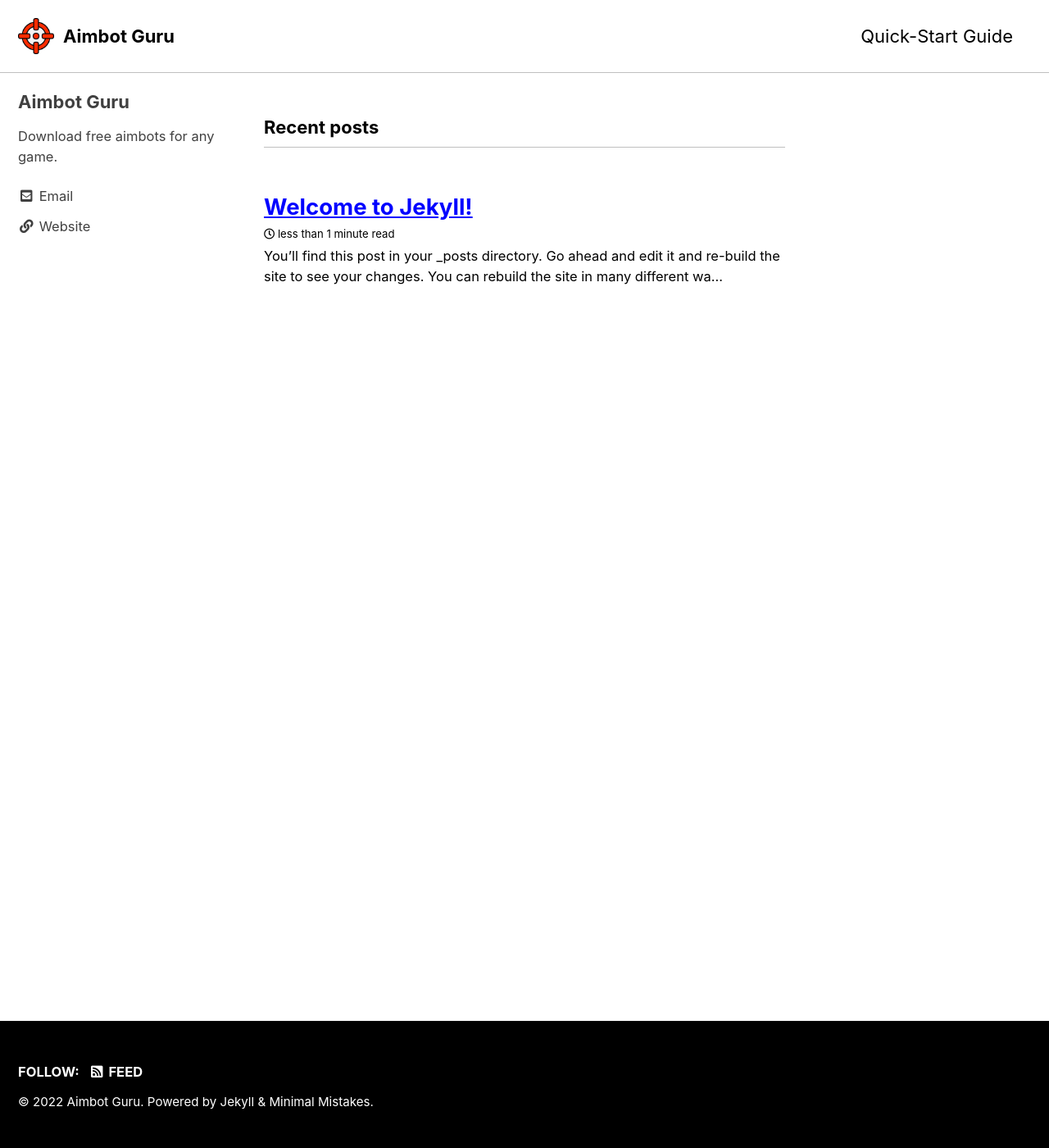
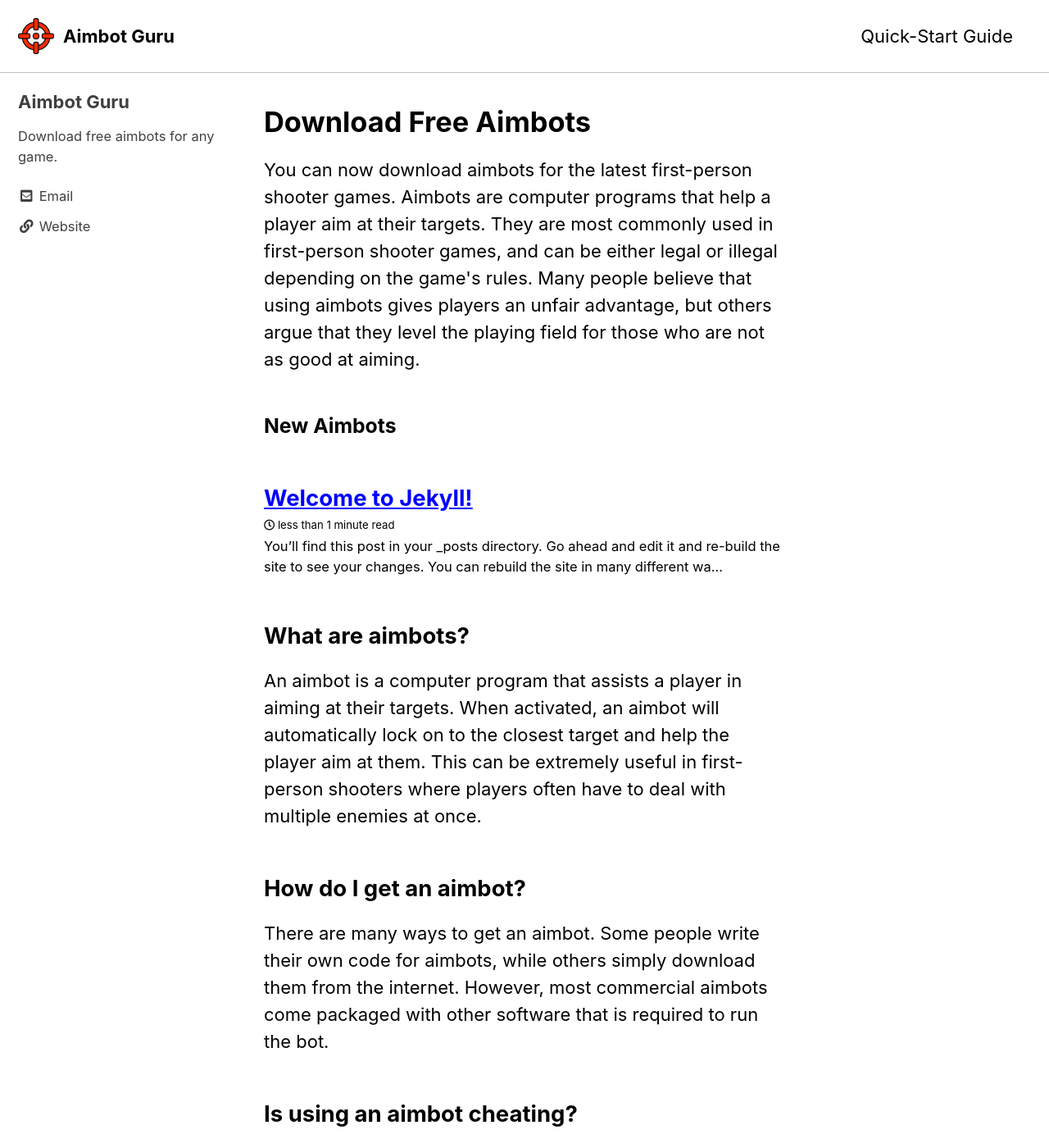
Before and after one commit to aimbotguru/aimbotguru.github.io, a Jekyll site: the page built from index.html, in a window 1280 px wide and 1400 px high. Shown: the whole window at 82% size. Built offline with Jekyll 4.4.1, drawn with Linux system fonts in a browser that asks for light colours; cached includes are drawn as plain includes; the list of posts is cut into pages by our own code; some of the changed text lies outside the part shown.

Commit message:
Update home.html

```diff
--- a/_layouts/home.html
+++ b/_layouts/home.html
@@ -4,7 +4,11 @@ layout: archive
 
 {{ content }}
 
-<h3 class="archive__subtitle">{{ site.data.ui-text[site.locale].recent_posts | default: "Recent Posts" }}</h3>
+<h1>Download Free Aimbots</h1>
+<p>You can now download aimbots for the latest first-person shooter games. Aimbots are computer programs that help a player aim at their targets. They are most commonly used in first-person shooter games, and can be either legal or illegal depending on the game's rules. Many people believe that using aimbots gives players an unfair advantage, but others argue that they level the playing field for those who are not as good at aiming.</p>
+
+
+<h3>New Aimbots</h3>
 
 {% if paginator %}
   {% assign posts = paginator.posts %}
@@ -20,3 +24,15 @@ layout: archive
 </div>
 
 {% include paginator.html %}
+
+<h2>What are aimbots?</h2>
+
+<p>An aimbot is a computer program that assists a player in aiming at their targets. When activated, an aimbot will automatically lock on to the closest target and help the player aim at them. This can be extremely useful in first-person shooters where players often have to deal with multiple enemies at once.</p>
+
+<h2>How do I get an aimbot?</h2>
+
+<p>There are many ways to get an aimbot. Some people write their own code for aimbots, while others simply download them from the internet. However, most commercial aimbots come packaged with other software that is required to run the bot.</p>
+
+<h2>Is using an aimbot cheating?</h2>
+
+<p>Whether or not using an aimbot is considered cheating is up to the individual game's rules and regulations.</p>
```
